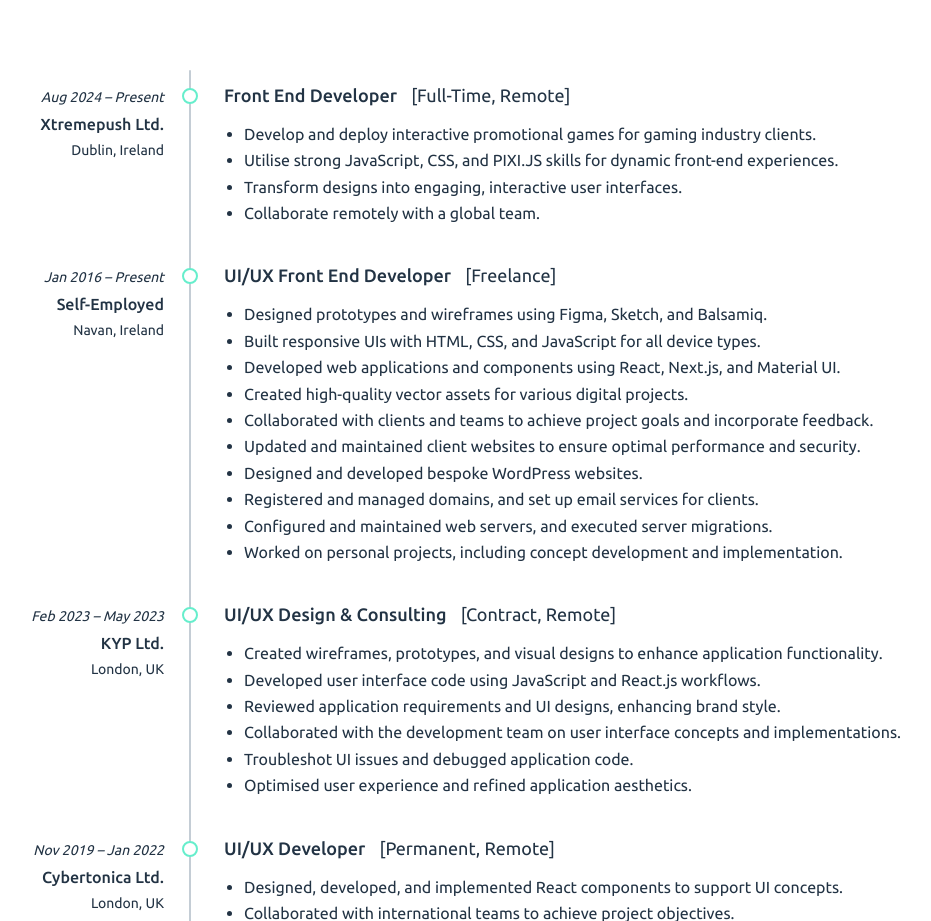
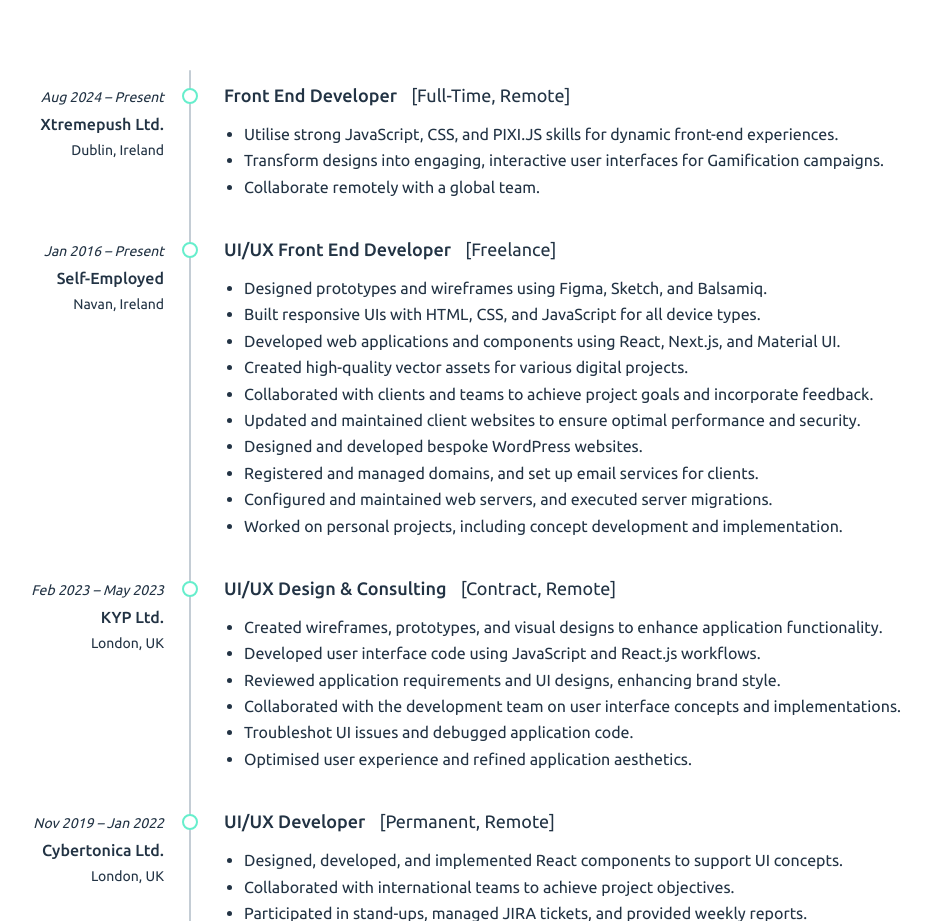
Before and after one commit to dzvilius/vilius-website, a Nuxt app: page / in a window 1280 px wide. Shown: the part 1860-2781 px from the top of the page, without its empty margins (96-1027 px from the left). Built offline with nearby package versions, Linux system fonts and the light colour scheme.

Commit message:
update experience info

```diff
--- a/components/Experience.vue
+++ b/components/Experience.vue
@@ -18,13 +18,10 @@
           </h2>
           <ul class="Experience__List">
             <li>
-              Develop and deploy interactive promotional games for gaming industry clients.
-            </li>
-            <li>
               Utilise strong JavaScript, CSS, and PIXI.JS skills for dynamic front-end experiences.
             </li>
             <li>
-              Transform designs into engaging, interactive user interfaces.
+              Transform designs into engaging, interactive user interfaces for Gamification campaigns.
             </li>
             <li>
               Collaborate remotely with a global team.
```
